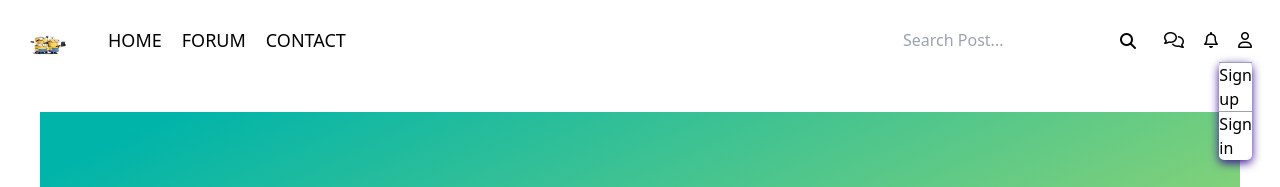
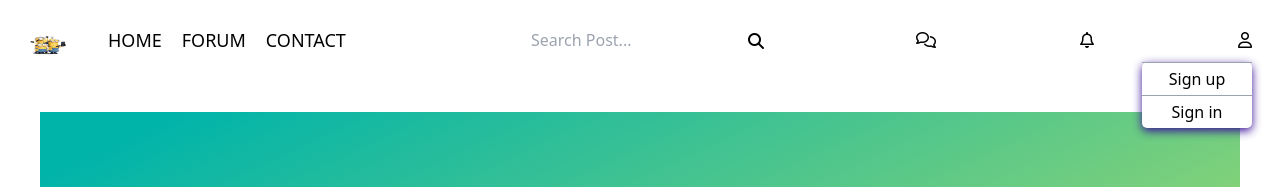
Before and after one commit to KhanhTran297/FinalProjectOOSE, a React (Vite) app in the folder myapp/: page / in a window 1280 px wide. Both pictures are taken after a click on the icon 1245 px from the left and 40 px from the top of the page. Shown: the top 187 px of the page. Built offline with nearby package versions, Linux system fonts and the light colour scheme; no server answers.

Commit message:
tailwind header components

```diff
--- a/myapp/src/components/Home/Header.jsx
+++ b/myapp/src/components/Home/Header.jsx
@@ -67,7 +67,7 @@ const Header = () => {
           </div>
         </div>
         <div className="toolBox flex flex-row items-center justify-end">
-          <div className="searchContainer ml-5">
+          <div className="searchContainer ml-36">
             <form action="" className="searchBox relative">
               <input
                 type="text"
@@ -78,14 +78,14 @@ const Header = () => {
               <i className="fa-solid fa-magnifying-glass hover:text-red-600 cursor-pointer absolute right-0 bottom-0 translate-x-[-50%] translate-y-[-80%]"></i>
             </form>
           </div>
-          <div className="iconChat ml-5">
+          <div className="iconChat ml-36">
             <i className="fa-sharp fa-regular fa-comments hover:text-red-600 cursor-pointer"></i>
           </div>
-          <div className="iconNotification ml-5">
+          <div className="iconNotification ml-36">
             <i className="fa-regular fa-bell hover:text-red-600 cursor-pointer"></i>
           </div>
 
-          <div className="userBox ml-5 relative">
+          <div className="userBox ml-36 relative">
             <i
               className="fa-regular fa-user hover:text-red-600 cursor-pointer"
               onClick={handleToggleuserBox}
--- a/myapp/src/components/Home/UserOptions.jsx
+++ b/myapp/src/components/Home/UserOptions.jsx
@@ -49,16 +49,16 @@ const UserOptions = (props) => {
           </Link>
         </div>
       ) : (
-        <div className="">
+        <div className=" w-userOptions_authen">
           <Link
             to="signup"
-            className="signin flex border-t-[0.5px] border-solid border-gray-400 w-full items-center hover:text-userOptions cursor-pointer"
+            className="signin justify-center pt-1 pb-1 flex border-t-[0.5px] border-solid border-gray-400 w-full items-center hover:text-userOptions cursor-pointer"
           >
             <p>Sign up</p>
           </Link>
           <Link
             to="login"
-            className="profile flex border-t-[0.5px] border-solid border-gray-400 w-full items-center hover:text-userOptions cursor-pointer"
+            className="profile justify-center pt-1 pb-1 flex border-t-[0.5px] border-solid border-gray-400 w-full items-center hover:text-userOptions cursor-pointer"
           >
             <p>Sign in</p>
           </Link>
--- a/myapp/tailwind.config.cjs
+++ b/myapp/tailwind.config.cjs
@@ -50,6 +50,7 @@ module.exports = {
       },
       width: {
         userOptions: "200px",
+        userOptions_authen: "110px",
       },
     },
   },
```
